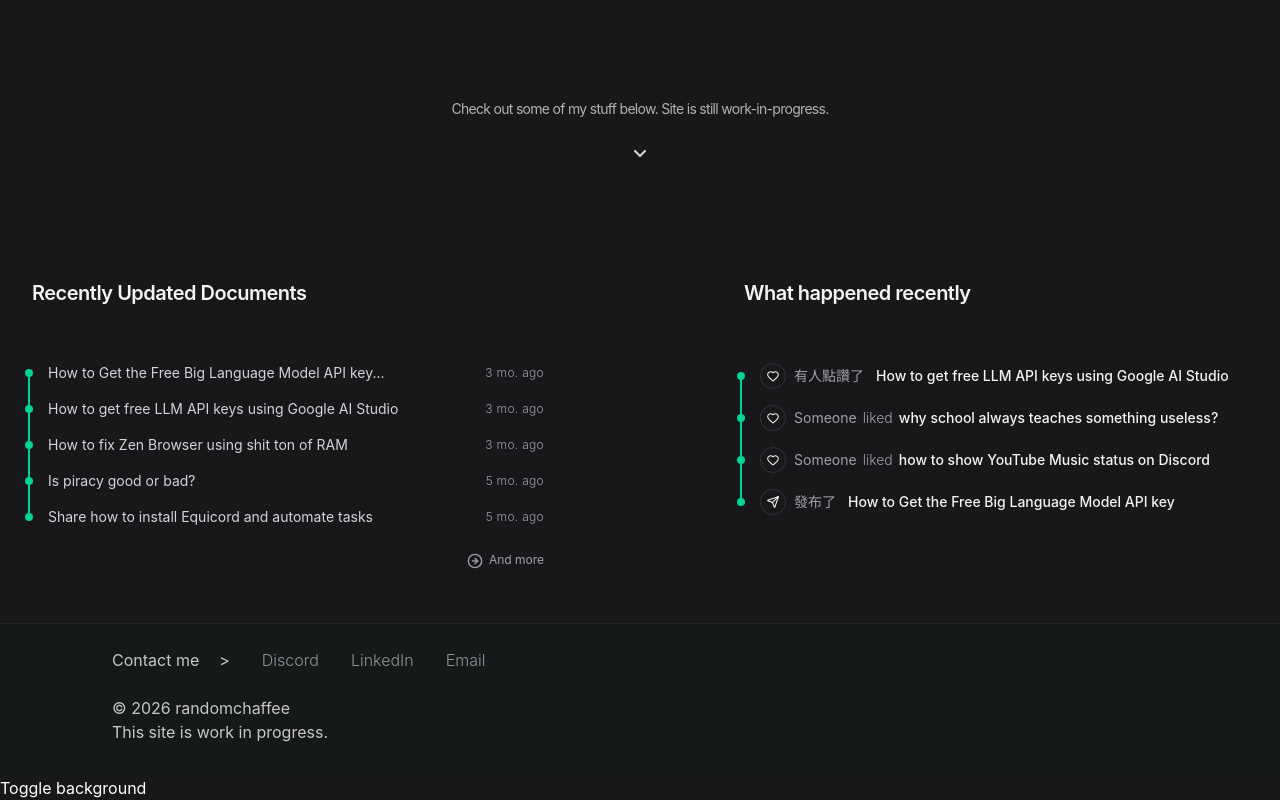
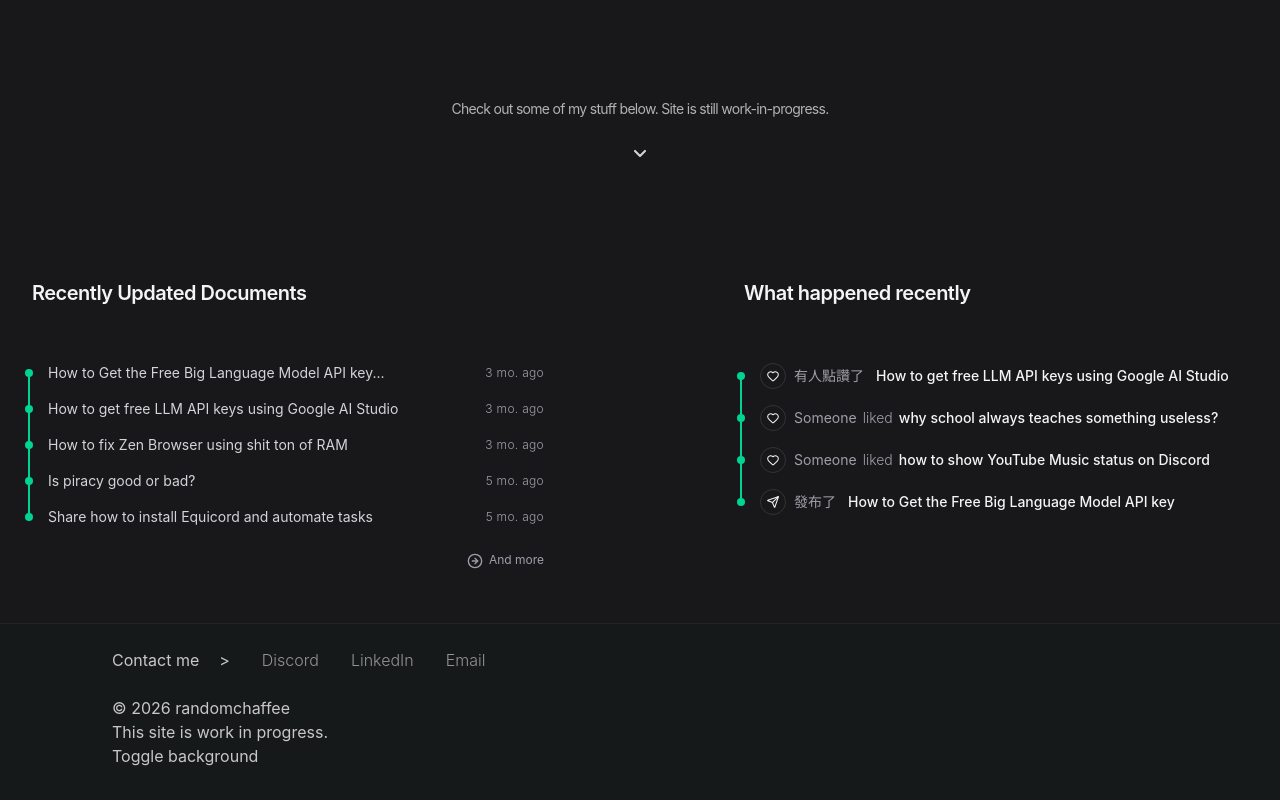
Before and after one commit to randomchaffee/portfolio, a React (Vite) app: page / in a window 1280 px wide. Shown: the part 695-1495 px from the top of the page. Built offline with nearby package versions, Linux system fonts and the light colour scheme.

Commit message:
feat: improve the toggle

```diff
--- a/src/App.tsx
+++ b/src/App.tsx
@@ -1,5 +1,3 @@
-import { useEffect, useState } from "react";
-
 import Navbar from "./components/Navbar";
 import Footer from "./components/Footer";
 import { Routes, Route } from "react-router";
@@ -7,12 +5,6 @@ import Home from "./pages/Home";
 import Blog from "./pages/Blog";
 
 export default function App() {
-  const [showBg, setShowBg] = useState(false);
-
-  useEffect(() => {
-    document.body.classList.toggle("bg-art-on", showBg);
-  }, [showBg]);
-
   return (
     <div className="pt-24">
       <Navbar />
@@ -24,9 +16,6 @@ export default function App() {
       </main>
 
     <Footer />
-    <button onClick={() => setShowBg(v => !v)}>
-        Toggle background
-      </button>
     </div>
   )
 }
--- a/src/components/Footer.tsx
+++ b/src/components/Footer.tsx
@@ -1,5 +1,18 @@
+import { useEffect, useState } from "react";
+
+const STORAGE_KEY = "bg-art-enabled";
+
 const Footer = () => {
-  return (
+    const [showBg, setShowBg] = useState(() => {
+        return localStorage.getItem(STORAGE_KEY) === "true";
+    });
+
+    useEffect(() => {
+        document.body.classList.toggle("bg-art-on", showBg);
+        localStorage.setItem(STORAGE_KEY, String(showBg));
+    }, [showBg]);
+
+    return (
     <footer className="opacity-80 bg-emerald-950/10 border-t border-zinc-800 text-zinc-100 px-4 md:px-16 lg:px-28">
         {/* contact info */}
         <div className="flex flex-row py-6">
@@ -47,6 +60,14 @@ const Footer = () => {
         <div className="flex flex-col pb-8 items-center md:items-baseline">
             <span>© 2026 randomchaffee</span>
             <span>This site is work in progress.</span>
+            <span>
+                <button
+                    onClick={() => setShowBg(v => !v)}
+                    className="hover:text-white hover:underline transition-all duration-300"
+                >
+                    Toggle background
+                </button>
+            </span>
         </div>
     </footer>
   )
--- a/src/index.css
+++ b/src/index.css
@@ -25,7 +25,7 @@
   }
 
   body.bg-art-on::after {
-    opacity: 0.06;
+    opacity: 0.25;
     transform: translateY(0);
   }
 }
```
